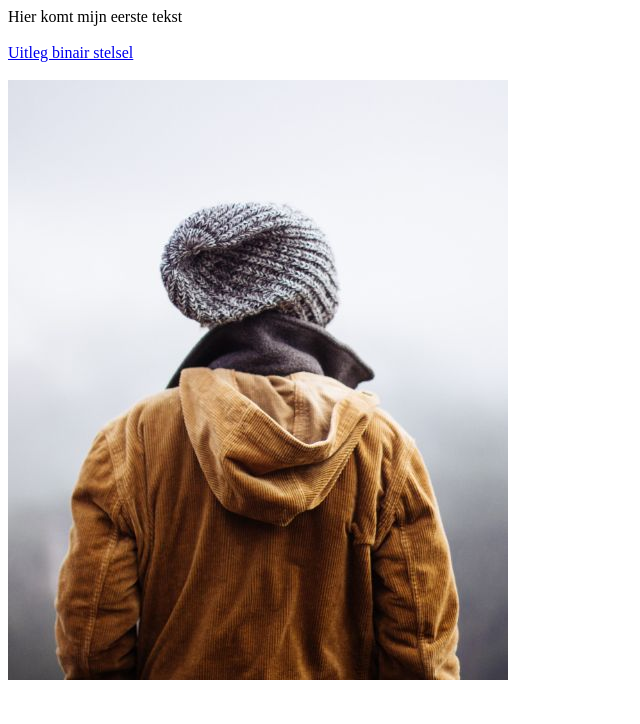
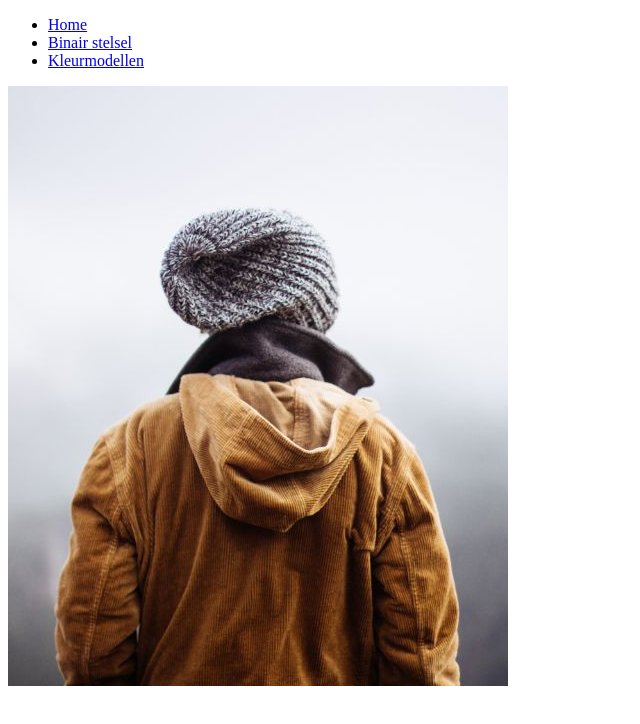
Before and after one commit to Joel8816/Joel8816.github.io, a plain HTML site: page index.html in a window 1280 px wide. Shown: the whole page, without its empty margins (0-640 px from the left). Drawn offline with Linux system fonts and the light colour scheme.

Commit message:
commit changes

```diff
--- a/index.html
+++ b/index.html
@@ -6,15 +6,13 @@
        <meta charset="utf-8">
    </head>
    <body>
-      Hier komt mijn eerste tekst
 
-      <br>
-      <br>
 
-      <a href="binairstelsel.html">Uitleg binair stelsel</a>
-
-      <br>
-      <br>
+      <ul>
+         <li><a href="index.html">Home</a></li>
+         <li><a href="binairstelsel.html">Binair stelsel</a></li>
+         <li><a href="kleurmodellen.html">Kleurmodellen</a></li>
+      </ul>
 
       <img src="img_girl.jpg" alt="Girl in a jacket">
 
```
Also changed, not shown: kleurmodellen.html (added).
